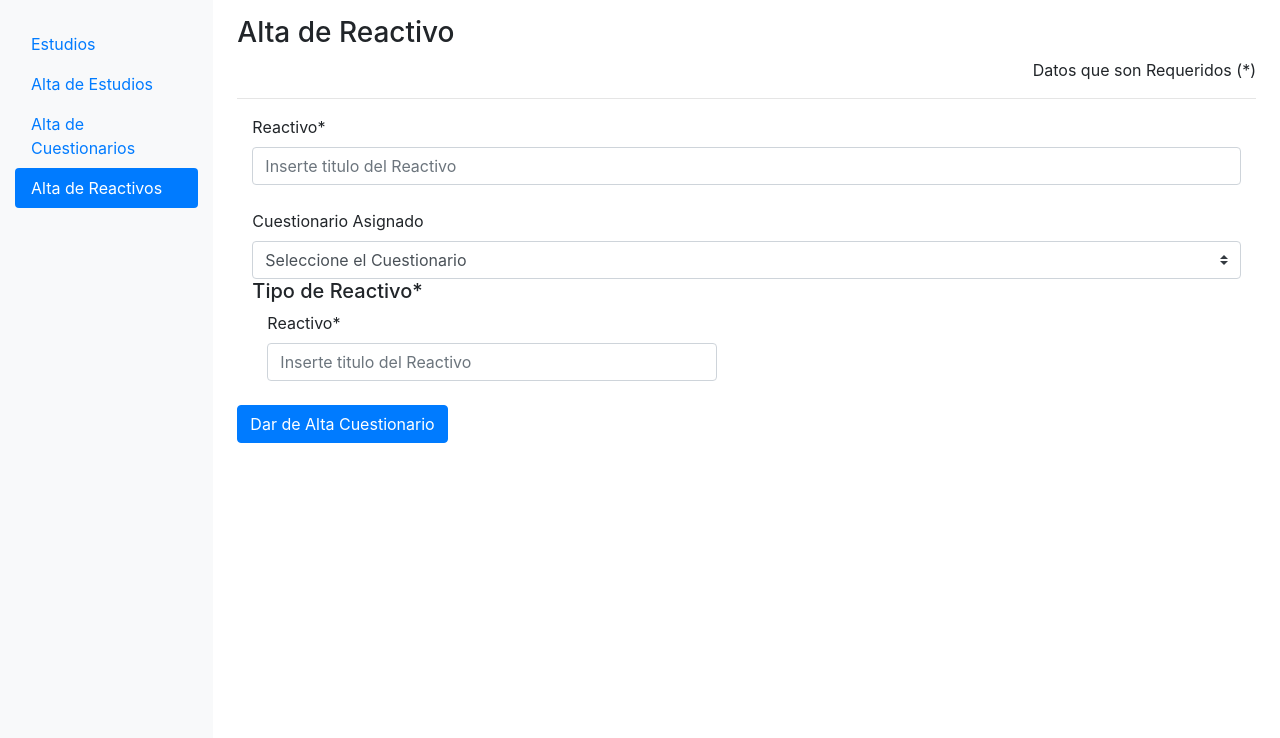
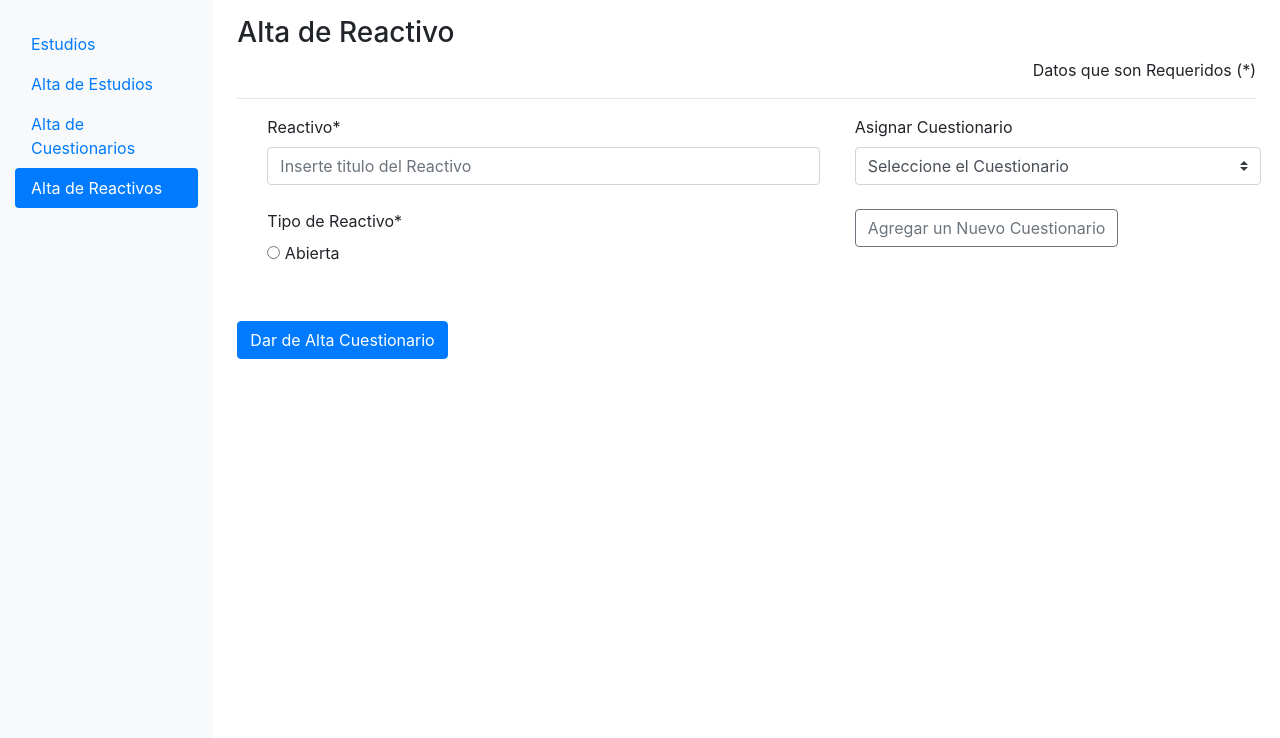
Before and after one commit to SkyllerXBruce/aleph, a CodeIgniter app: page /aleph/index.php/studies/createReagents in a window 1280 px wide. Shown: the part 62-800 px from the top of the page. Run offline with CodeIgniter, Linux system fonts and the light colour scheme; data that the repository does not hold is empty.

Commit message:
Se modifico tipo de reactivo por radiobox y se agregaron sus reglas

```diff
--- a/application/helpers/studies/reagents_rules_helper.php
+++ b/application/helpers/studies/reagents_rules_helper.php
@@ -21,6 +21,14 @@ if(!function_exists('getReagentsRules')){
 					'required' => 'El %s es requerido.', // manda error si no hay datos encontrados
 				)
 			),
+			array(
+				'field' => 'tipo', // Nombre del Identificador
+				'label' => 'Tipo de Reactivo', // nombre de la etiqueta
+				'rules' => 'required', // reglas separadas por un pipe |
+				'errors' => array(
+					'required' => 'El %s es requerido.', // manda error si no hay datos encontrados
+				)
+			),
     );
   }
 }
--- a/application/views/admin_estudio/create_reagents.php
+++ b/application/views/admin_estudio/create_reagents.php
@@ -12,14 +12,26 @@
       <div class="col">
 				<!-- Atributos para el Titulo del Reactivo -->
 				<div class="col">
+					<div class="col">
 						<label for="">Reactivo*</label>
 						<input type="text" name="reac" class="form-control" placeholder="Inserte titulo del Reactivo" value="<?= set_value('reac') ?>">
 						<div class="text-danger"><?= form_error('reac') ?></div>
 					</div>
+				</div>
 				<br>
+				<div class="col">
+					<div class="col">
+						<label for="">Tipo de Reactivo*</label>
+						<br>
+						<label><input type="radio" name="tipo" <?= set_value('tipo') == 'Abierta' ? 'checked' : ''; ?> value="Abierta"> Abierta</label>
+						<div class="text-danger"><?= form_error('tipo') ?></div>
+					</div>
+				</div>
+    	</div>
+		<div class="form-row">
 			<!-- Atributos para Asignar el Cuestionario -->
 			<div class="col">
-					<label for="">Cuestionario Asignado</label>
+				<label for="">Asignar Cuestionario</label>
 				<!-- Custom Select con las opciones -->
       	<select name="quest" class="custom-select">
         	<option selected value="">Seleccione el Cuestionario</option>
@@ -28,19 +40,12 @@
 					<?php endforeach; ?>
       	</select>
 				<div class="text-danger"><?= form_error('quest') ?></div>
-    		</div>
-			<div class="col-6">
-				<!-- Atributos para la lista de Reactivos -->
-      	<h5>Tipo de Reactivo*</h5>
-				<!-- Atributos para el Titulo del Reactivo -->
-				<div class="col">
-					<label for="">Reactivo*</label>
-					<input type="text" name="tipo" class="form-control" placeholder="Inserte titulo del Reactivo" value="<?= set_value('tipo') ?>">
-					<div class="text-danger"><?= form_error('tipo') ?></div>
+				<br>
+				<a class="btn btn-outline-secondary" href="<?= base_url('studies/createQuest') ?>" role="button">Agregar un Nuevo Cuestionario</a>
     	</div>
 		</div>
 	</div>
-	</div>
+	<br>
 	<br>
 	<!-- Boton para el Agregar Todos los Datos Ingresados -->
   <div class="form-group">
```
Lines whose indentation alone changed are shown as unchanged.
